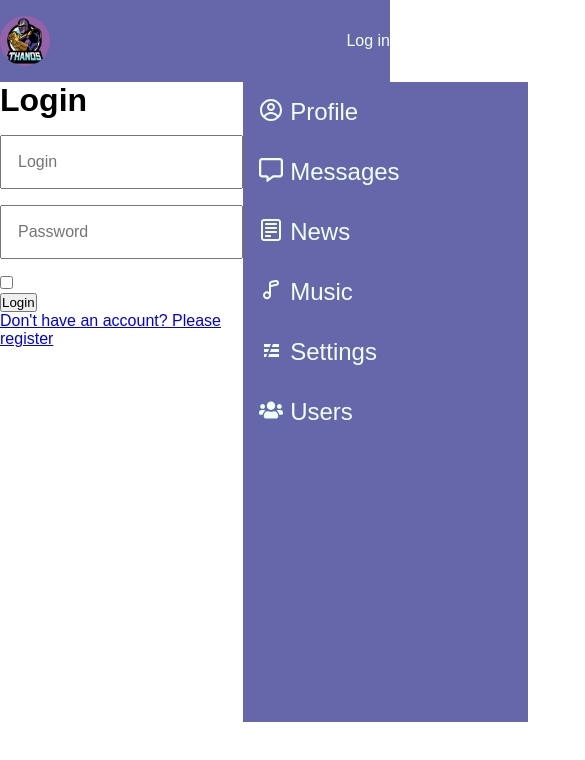
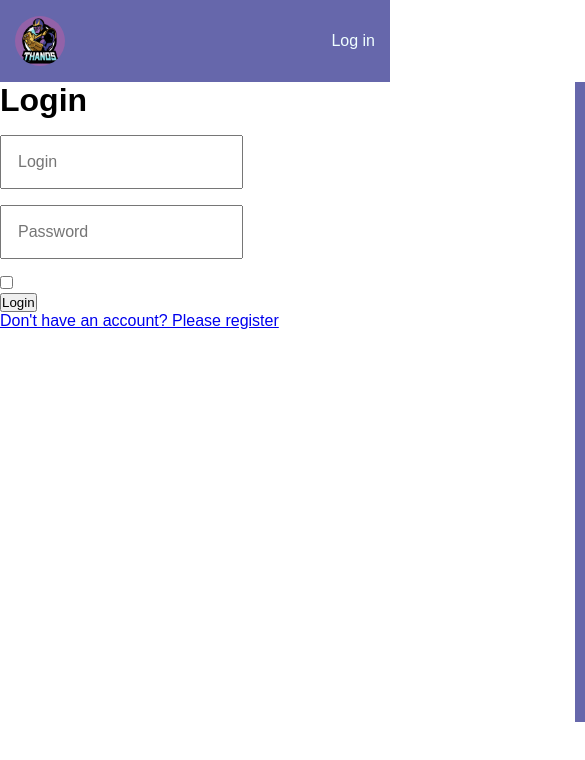
Before and after one commit to ZoirJohn/fried-potato, a React (Create React App) app: page /#/login in a window 390 px wide. Shown: the top 760 px of the page, 585 px wide, since content can reach past the window. Built offline with nearby package versions, Linux system fonts and the light colour scheme; no server answers.

Commit message:
adaptiveness has been implemented

```diff
--- a/src/components/Sidebar.jsx
+++ b/src/components/Sidebar.jsx
@@ -4,9 +4,11 @@ import { FaRegMessage } from 'react-icons/fa6';
 import styles from '../css/Sidebar.module.css';
 import { NavLink } from 'react-router-dom';
 import { FaUsers } from 'react-icons/fa';
+import classNames from 'classnames';
+import { useState } from 'react';
 
 const Sidebar = (props) => {
-
+	let [btn, sidebarSwitch] = useState(true);
 	return (
 		<aside className={styles.aside}>
 			<ul>
@@ -34,6 +36,7 @@ const Sidebar = (props) => {
 						className={({ isActive }) => isActive ? styles.active : ''}><FaUsers />Users</NavLink>
 				</li>
 			</ul>
+			<span className={classNames(styles.arrow, { [styles.visible]: btn })} onClick={() => sidebarSwitch(false)}></span>
 		</aside>
 	);
 };
--- a/src/css/Main.module.css
+++ b/src/css/Main.module.css
@@ -1,3 +1,9 @@
-.main{
+.main {
     flex-grow: 2;
 }
+
+@media (max-width: 820px) {
+    [data-testid='container'] {
+        padding: 0;
+    }
+}
--- a/src/css/Profile.module.css
+++ b/src/css/Profile.module.css
@@ -2,7 +2,7 @@
     order: 1;
 }
 
-.profile > img {
+.profile>img {
     width: 100%;
     height: 100px;
     object-fit: cover;
@@ -38,12 +38,15 @@
     align-items: flex-start;
     gap: 1em 0;
 }
-.inputTextBox{
+
+.inputTextBox {
     width: 100%;
 }
+
 .messagesForm {
     position: relative;
 }
+
 .messages .inputText {
     width: 50%;
     height: 40px;
@@ -78,19 +81,51 @@
 ul {
     list-style: none;
 }
-.error{
+
+.error {
     position: absolute;
     color: #f60000;
     top: 60%;
     left: 0;
 }
-.statusBox{
+
+.statusBox {
     display: flex;
     align-items: center;
     gap: 0 0.1em;
 }
-.status-word{
+
+.status-word {
     display: inline-block;
     width: 100px;
-    height: 22px;
+    /* height: 22px; */
 }
+
+@media (max-width:820px) {
+    .messages {
+        padding: 0 1em;
+    }
+
+    .messagesBox {
+        width: 48%;
+    }
+
+    .info {
+        font-size: 1rem;
+    }
+
+    .messages button {
+        font-size: 0.8rem;
+        padding: 0.25em;
+    }
+
+    .messagesBox li {
+        font-size: 0.8rem;
+    }
+}
+
+@media (max-width:430px) {
+    .messages {
+        padding: 0 0.5em;
+    }
+}
--- a/src/css/Sidebar.module.css
+++ b/src/css/Sidebar.module.css
@@ -26,10 +26,45 @@
     color: #000000;
 }
 
-.active{
+.active {
     color: #000;
 }
 
-.noPage{
+.noPage {
     display: none !important;
 }
+
+.arrow {
+    display: none;
+}
+
+@media (max-width: 768px) {
+    .aside {
+        min-width: 205px;
+    }
+
+    .aside li a {
+        font-size: 1.2rem;
+    }
+}
+
+@media (max-width: 620px) {
+    .aside {
+        position: absolute;
+        right: -100%;
+        z-index: 2;
+        transition: all 400ms ease;
+    }
+    .aside .visible{
+        right: 0;
+    }
+    .aside .arrow {
+        position: absolute;
+        display: block;
+        left: -1em;
+        top: 30%;
+        border-top: 1em solid transparent;
+        border-bottom: 1em solid transparent;
+        border-right: 1em solid var(--primary-color);
+    }
+}
--- a/src/css/style.css
+++ b/src/css/style.css
@@ -9,8 +9,9 @@
 }
 
 .container {
-    max-width: 1200px;
+    max-width: 1230px;
     margin: 0 auto;
+    padding: 0 15px;
 }
 
 .App>.container {
```
